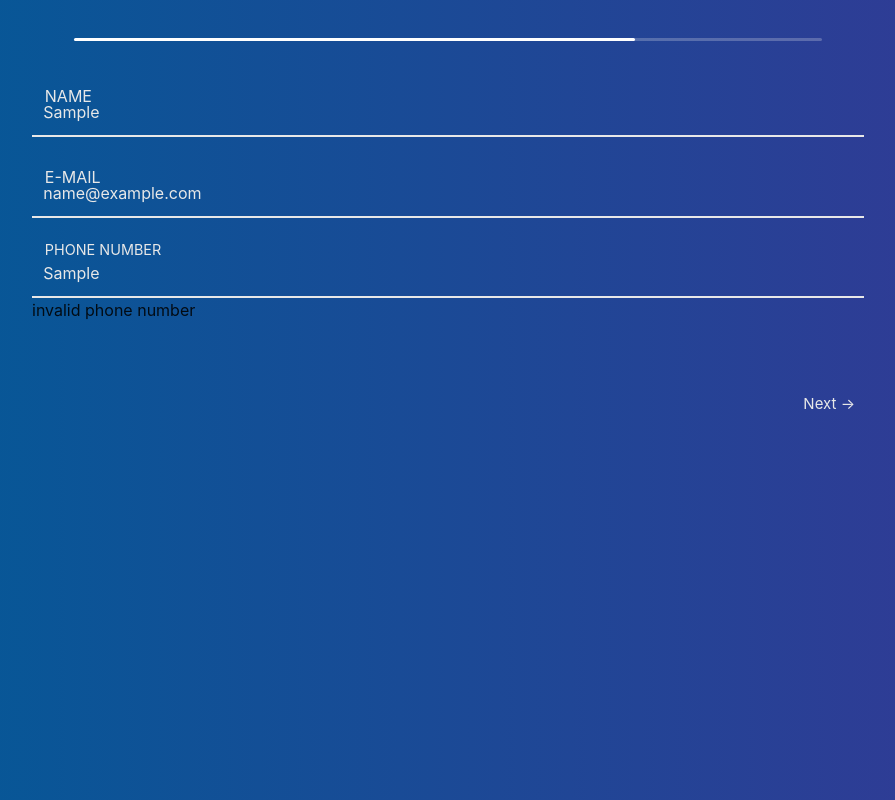
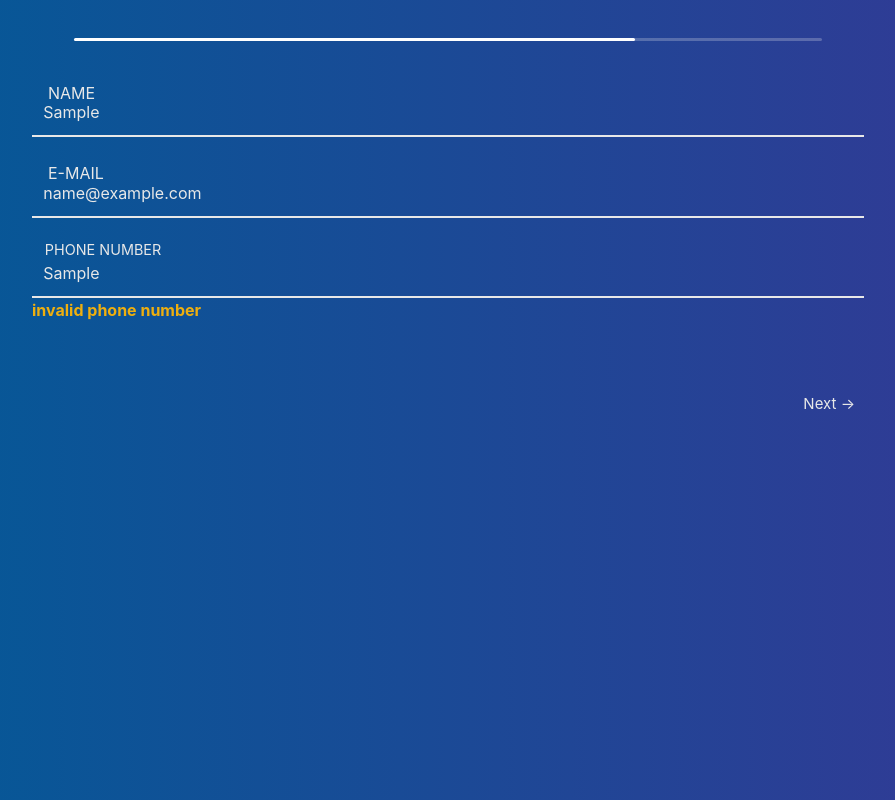
Before and after one commit to JuanAzula/AzulaMultiPageForm, a React (Vite) app: page / in a window 1280 px wide. Both pictures are taken after typing "Sample", "name@example.com", "Sample" into the empty fields and a click on the button "Next →". Shown: the whole page, without its empty margins (192-1087 px from the left). Built offline with nearby package versions, Linux system fonts and the light colour scheme; a web font is replaced by a local one.

Commit message:
Optimize error message span handling and improve styling

```diff
--- a/package.json
+++ b/package.json
@@ -6,6 +6,7 @@
   "scripts": {
     "dev": "vite",
     "build": "tsc && vite build",
+    "test": "npx playwright test ./src/tests ",
     "lint": "eslint . --ext ts,tsx --report-unused-disable-directives --max-warnings 0",
     "preview": "vite preview",
     "build:css": "tailwindcss build src/index.css -o dist/styles.css"
@@ -21,6 +22,7 @@
     "zustand": "^4.5.2"
   },
   "devDependencies": {
+    "@playwright/test": "^1.44.1",
     "@types/react": "^18.2.66",
     "@types/react-dom": "^18.2.22",
     "@typescript-eslint/eslint-plugin": "^7.2.0",
--- a/src/components/Form.tsx
+++ b/src/components/Form.tsx
@@ -29,6 +29,9 @@ const Form = () => {
         setSalary
     } = useGlobalStore()
 
+    const getErrorMessage = (error: any) => {
+        return typeof error?.message === 'string' ? error.message : null;
+    };
 
     return (
         <div className="form-container w-[65%] relative left-1/2 top-1/4 -translate-x-1/2 -translate-y-1/2">
@@ -69,7 +72,7 @@ const Form = () => {
                                 onChange={(e) => setName(e.target.value)}
                             />
                             <label htmlFor="name">Name</label>
-                            {errors.name && <span>{errors.name.message}</span>}
+                            {errors.name && <span className='error-message'>{getErrorMessage(errors.name)}</span>}
                         </div>
 
                         <div className="input">
@@ -87,7 +90,7 @@ const Form = () => {
                                 onChange={(e) => setEmail(e.target.value)}
                             />
                             <label htmlFor="email">E-mail</label>
-                            {errors.email && <span>{errors.email.message}</span>}
+                            {errors.email && <span className='error-message'>{getErrorMessage(errors.email)}</span>}
                         </div>
 
                         <div className="input">
@@ -105,7 +108,7 @@ const Form = () => {
                                 onChange={(e) => setPhoneNumber(e.target.value)}
                             />
                             <label htmlFor="phone-number">Phone number</label>
-                            {errors.phoneNumber && <span>{errors.phoneNumber.message}</span>}
+                            {errors.phoneNumber && <span className='error-message'>{getErrorMessage(errors.phoneNumber)}</span>}
                         </div>
 
 
@@ -155,7 +158,7 @@ const Form = () => {
                                     <input {...register('salary')} {...(salary === 'Mehr als 4.000' ? { checked: true } : {})} type="radio" name="radio" />
                                     <span>Mehr als 4.000</span>
                                 </label>
-                                {errors.salary && <span>{errors.salary.message}</span>}
+                                {errors.salary && <span className='error-message'>{getErrorMessage(errors.salary)}</span>}
                             </div>
                         </div>
                         <div>
--- a/src/styles/form.css
+++ b/src/styles/form.css
@@ -45,8 +45,8 @@ textarea {
 .input label {
     font-size: 100%;
     position: fixed;
-    margin-top: -1rem;
-    left: 0;
+    margin-top: -1.2rem;
+    left: 0.2rem;
     color: #e8e8e8;
     padding: 0.7em;
     margin-left: 0.1em;
@@ -58,6 +58,7 @@ textarea {
 .input :is(input:focus)~label {
     transform: translateY(-50%) scale(.9);
     margin: 0em;
+    left: 0;
     padding: 0.4em;
     background: transparent;
 }
@@ -110,6 +111,12 @@ textarea {
     box-shadow: 0 5px 15px rgba(0, 0, 0, 0.3);
 }
 
+.error-message {
+    color: #eeaf0f;
+    font-weight: bold;
+
+}
+
 @media (max-width: 850px) {
     .form-container {
         width: 95%;
```
Also changed, not shown: 1 other file (tests, documents, lock files or other folders).
